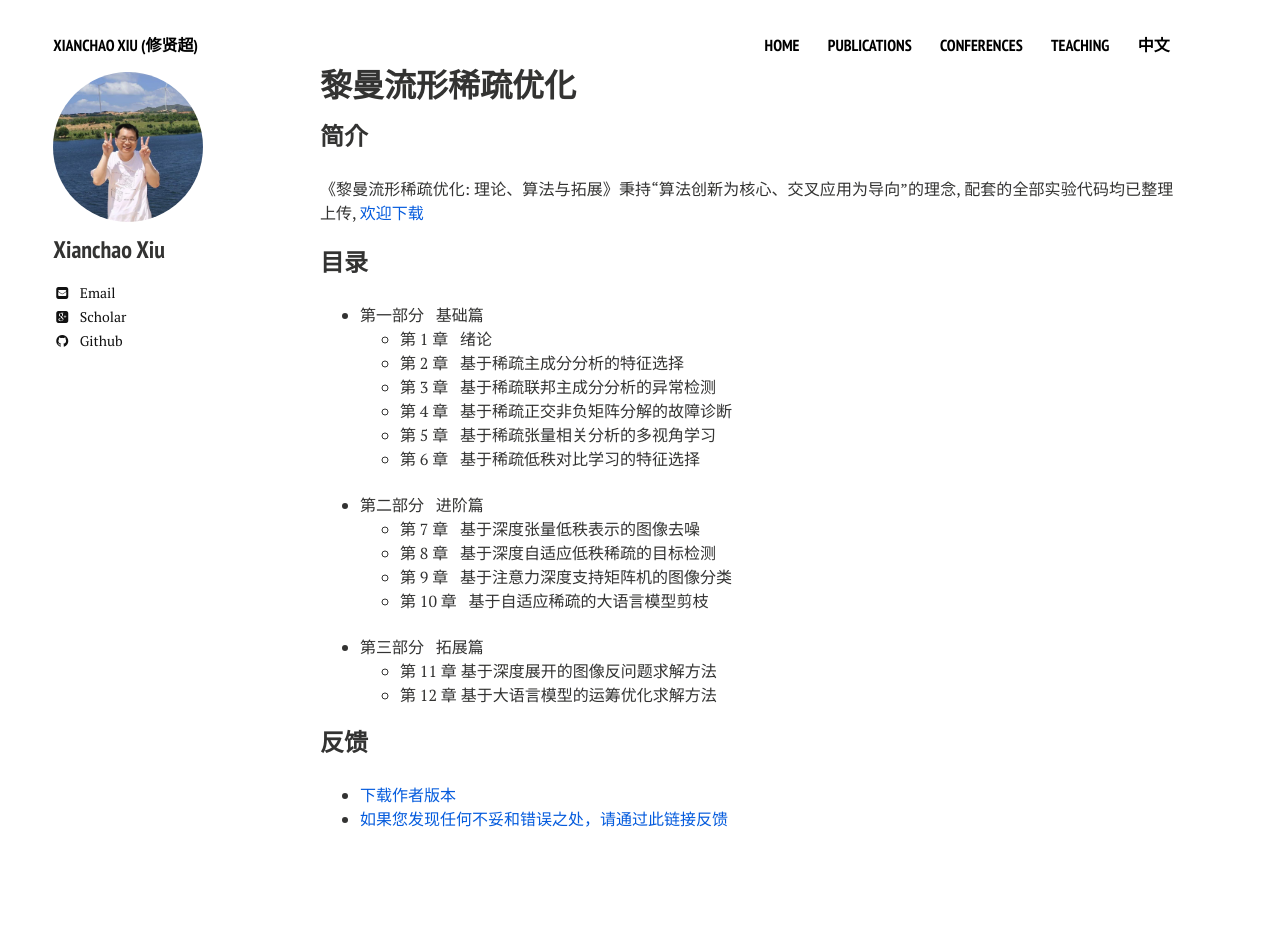
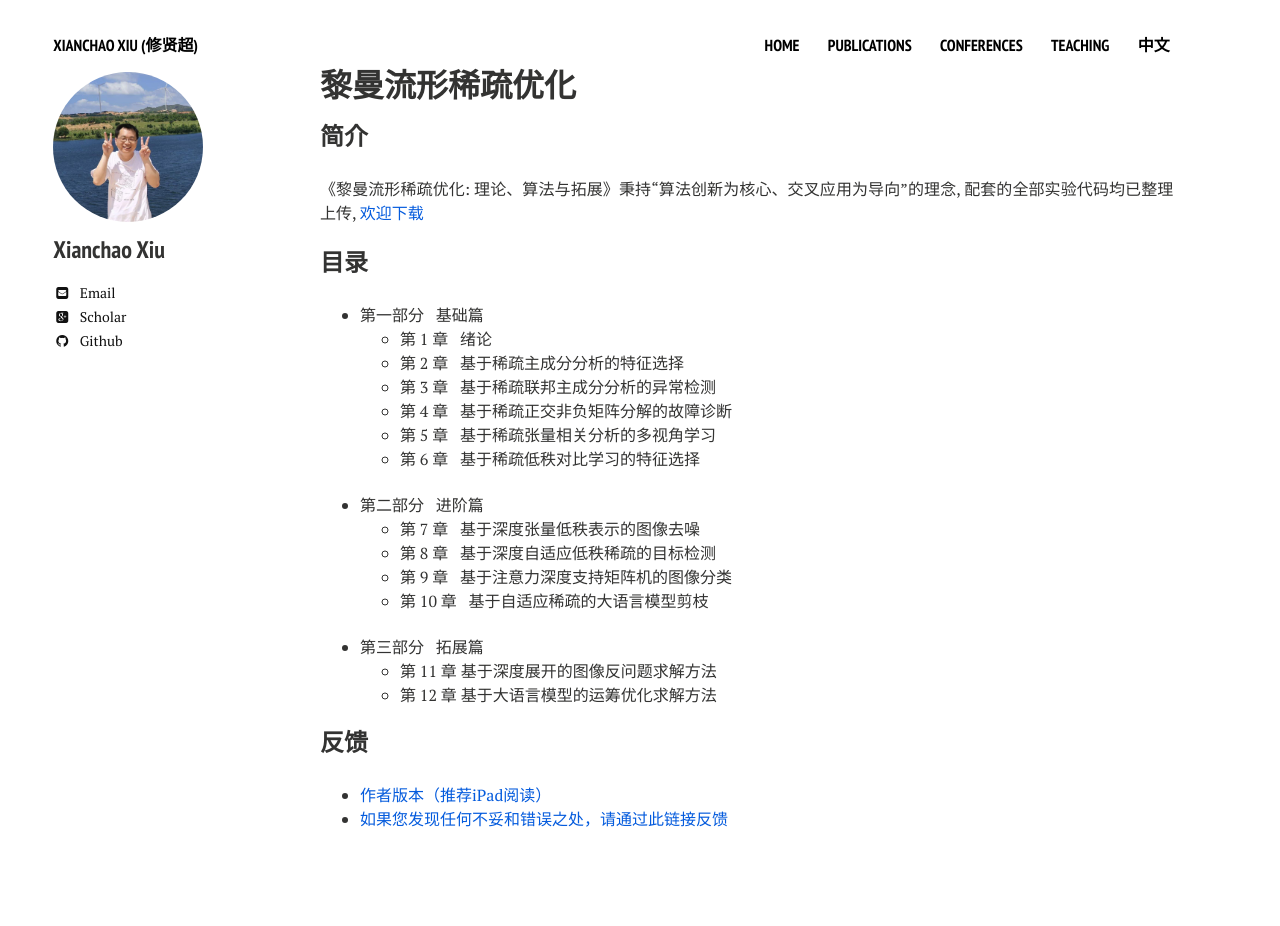
Before and after one commit to xianchaoxiu/xianchaoxiu.github.io, a Jekyll site: the page built from chinese/book/OPT/index.md, in a window 1280 px wide. Built offline with Jekyll 4.4.1, drawn with Linux system fonts in a browser that asks for light colours; nearby versions of some CDN libraries.

Commit message:
Update index.md

```diff
--- a/chinese/book/OPT/index.md
+++ b/chinese/book/OPT/index.md
@@ -33,5 +33,5 @@ share: false
 
 
 ### 反馈
-* <a href="../OPT/OPTBook.pdf" class="textlink" target="_blank"> 下载作者版本 </a> <br>
+* <a href="../OPT/OPTBook.pdf" class="textlink" target="_blank"> 作者版本（推荐iPad阅读） </a> <br>
 * <a href="https://docs.qq.com/form/page/DTmtyY2JXUWVjSEJS" class="textlink" target="_blank">如果您发现任何不妥和错误之处，请通过此链接反馈 </a> <br>
```
